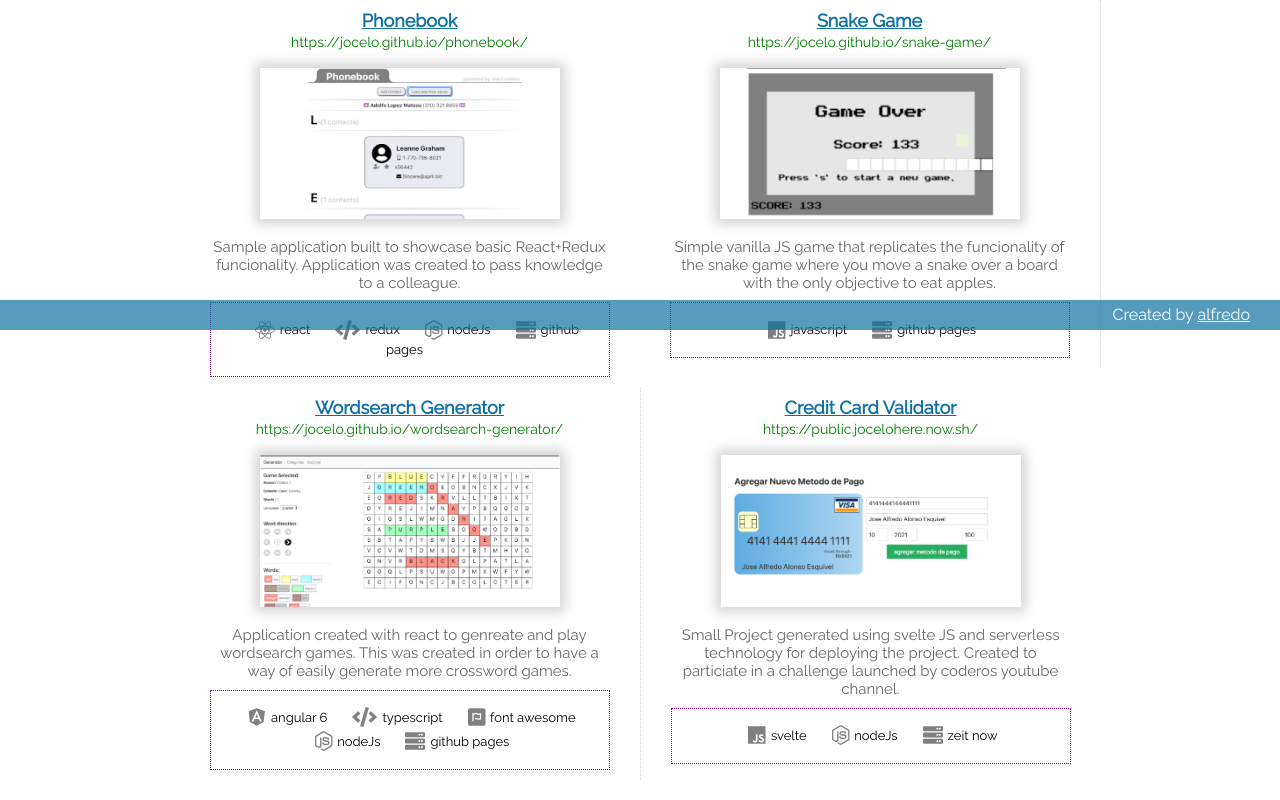
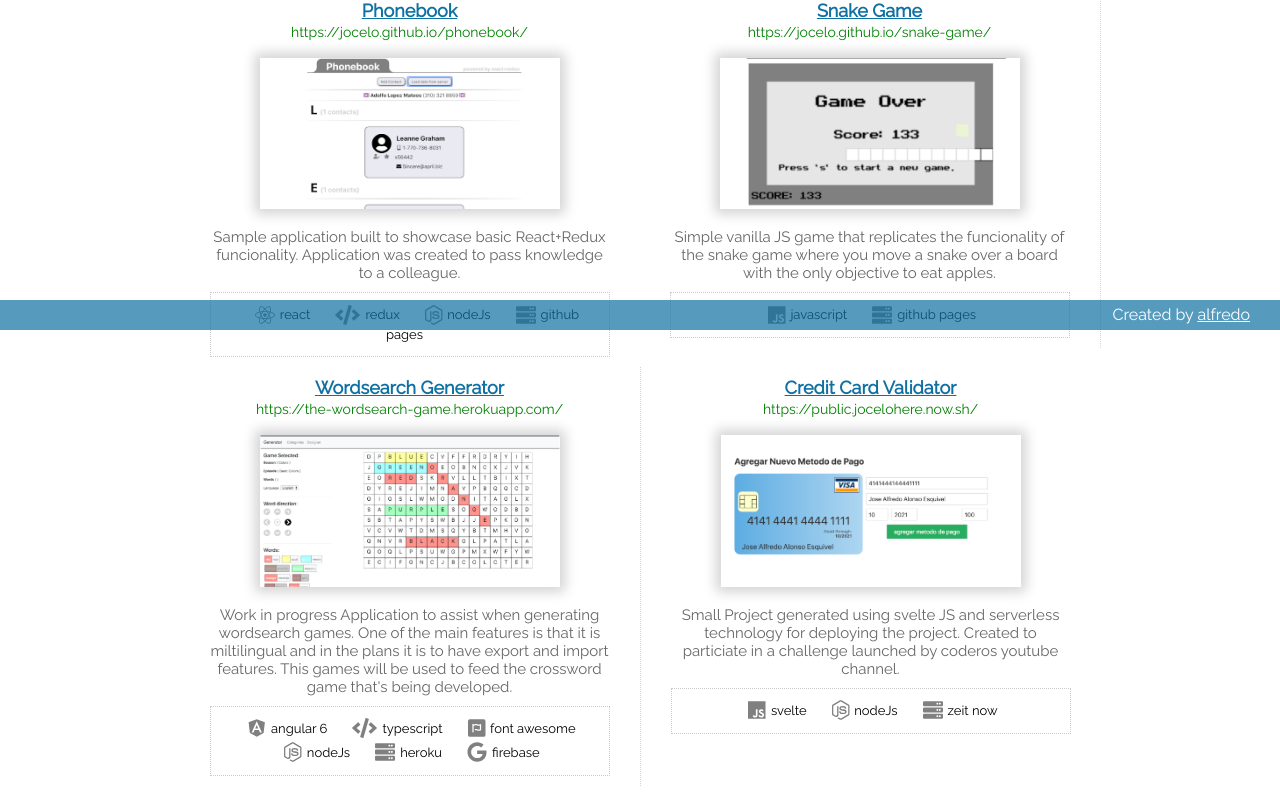
Before and after one commit to jocelo/jocelo.github.io, an Angular app: page /portfolio in a window 1280 px wide. Shown: the part 470-1270 px from the top of the page. Built offline with nearby package versions, Linux system fonts and the light colour scheme.

Commit message:
wordsearch link fixed

```diff
--- a/src/app/portfolio/portfolio.component.scss
+++ b/src/app/portfolio/portfolio.component.scss
@@ -46,8 +46,8 @@
 }
 
 .tech-section {
-  border: 1px dotted purple;
-  padding: 15px 5px;
+  border: 1px dotted rgba(125, 125, 125, 0.4);
+  padding: 10px 5px;
   margin-top: 10px;
 
   & > span {
--- a/src/app/portfolio/portfolio.component.ts
+++ b/src/app/portfolio/portfolio.component.ts
@@ -1,6 +1,6 @@
 import { Component, OnInit } from '@angular/core';
 import { faUserCircle, faCode, faServer } from '@fortawesome/free-solid-svg-icons';
-import { faAngular, faNodeJs, faFontAwesome, faSass, faGithub, faJs, faReact } from '@fortawesome/free-brands-svg-icons';
+import { faAngular, faNodeJs, faFontAwesome, faSass, faGithub, faJs, faReact, faGoogle } from '@fortawesome/free-brands-svg-icons';
 
 @Component({
   selector: 'app-portfolio',
@@ -19,7 +19,8 @@ export class PortfolioComponent implements OnInit {
     github: faGithub,
     js: faJs,
     react: faReact,
-    server: faServer
+    server: faServer,
+    firebase: faGoogle
   }
 
   constructor() {
@@ -67,15 +68,16 @@ export class PortfolioComponent implements OnInit {
       ]
     },{
       title: 'Wordsearch Generator',
-      link: 'https://jocelo.github.io/wordsearch-generator/',
-      desc: 'Application created with react to genreate and play wordsearch games. This was created in order to have a way of easily generate more crossword games.',
+      link: 'https://the-wordsearch-game.herokuapp.com/',
+      desc: "Work in progress Application to assist when generating wordsearch games. One of the main features is that it is miltilingual and in the plans it is to have export and import features. This games will be used to feed the crossword game that's being developed.",
       img: 'wordsearch.png',
       techStack: [
         { name: 'angular 6', icon: 'angular'},
         { name: 'typescript', icon: 'code'},
         { name: 'font awesome', icon: 'fontAwesome'},
         { name: 'nodeJs', icon: 'node'},
-        { name: 'github pages', icon: 'server'}
+        { name: 'heroku', icon: 'server'},
+        { name: 'firebase', icon: 'firebase'}
       ]
     },{
       title: 'Credit Card Validator',
```
